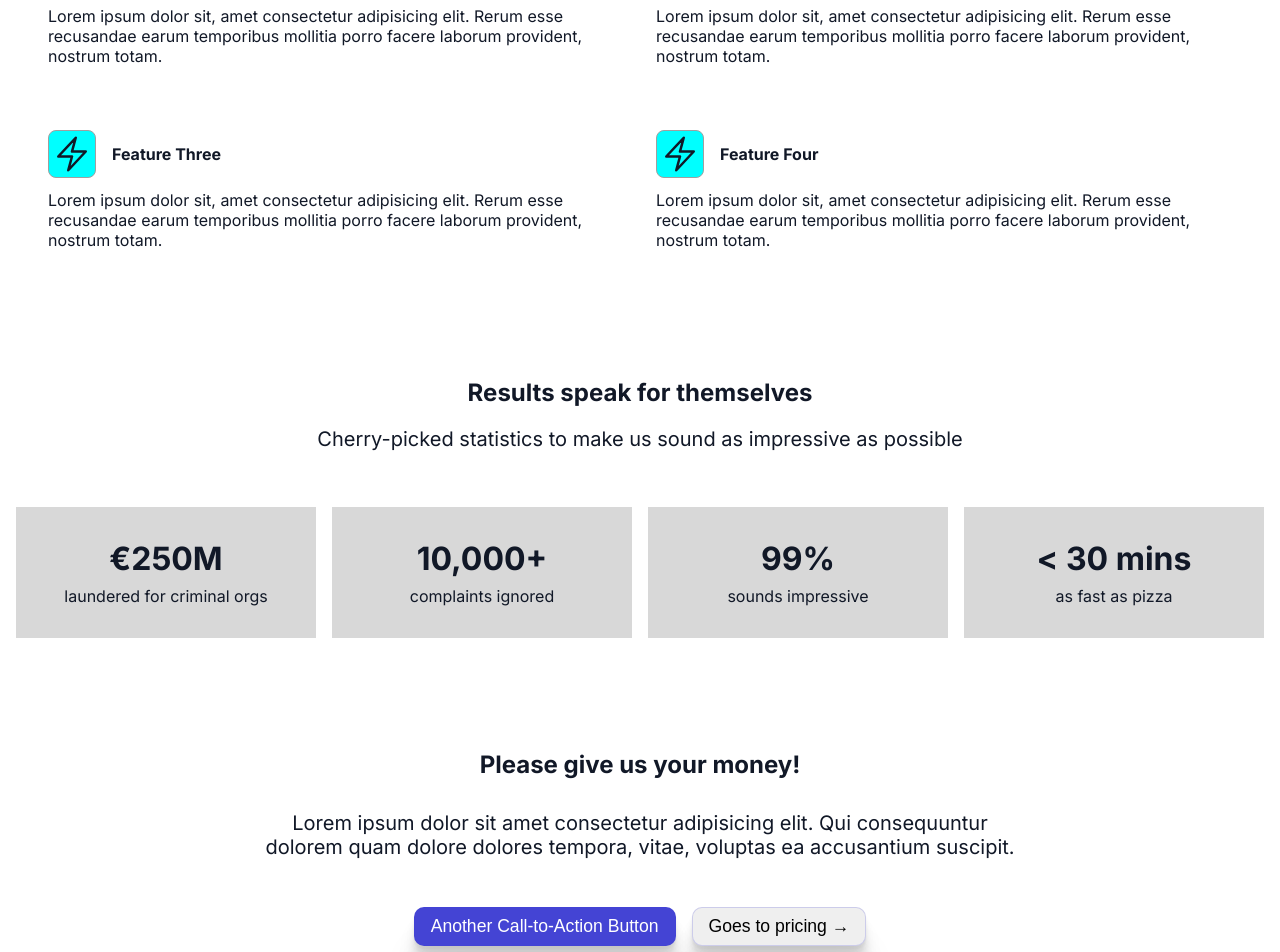
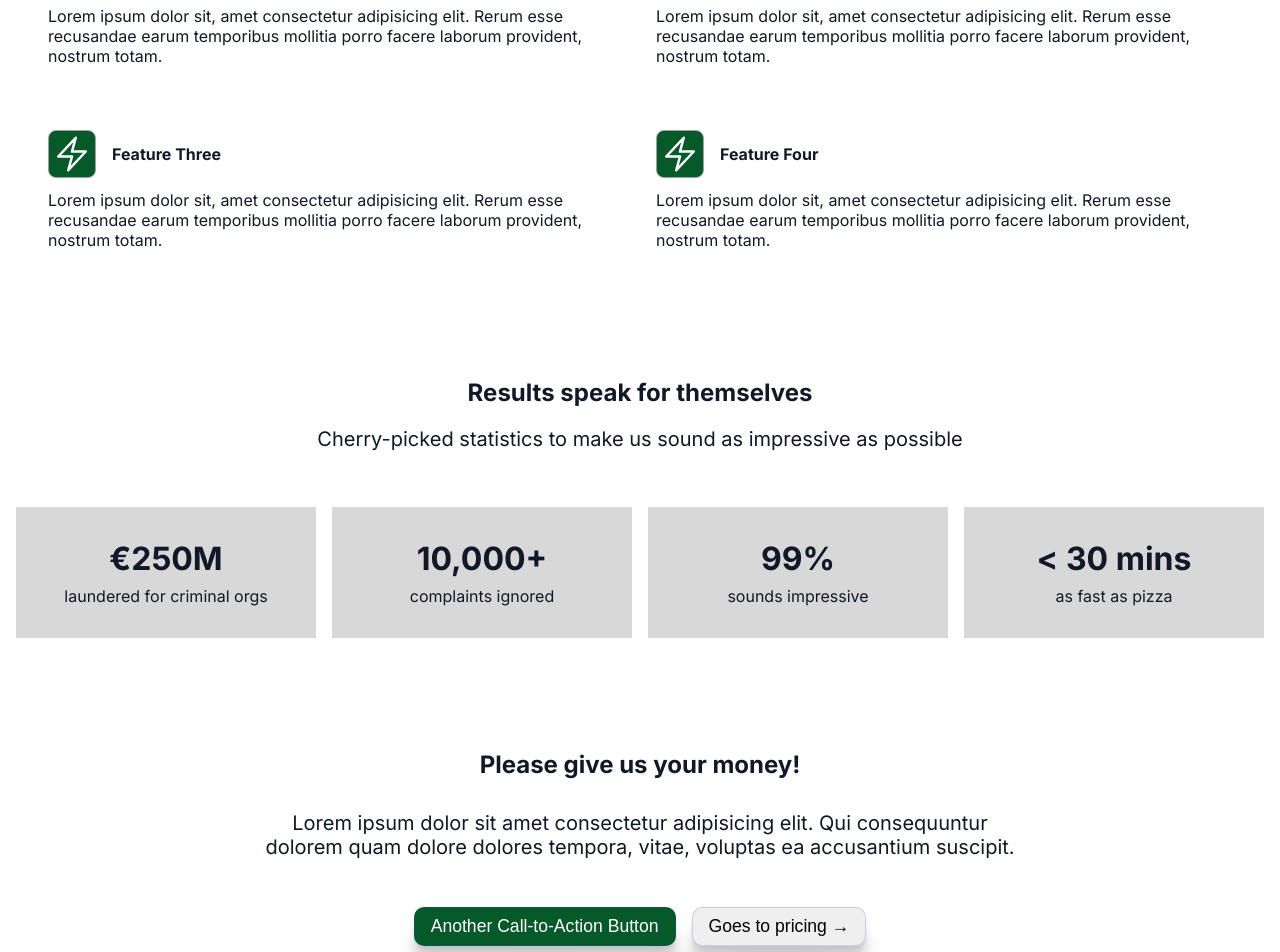
Before and after one commit to amazinglynormal/wut, a Next.js app: page / in a window 1280 px wide. Shown: the part 1380-2332 px from the top of the page. Built offline with nearby package versions, Linux system fonts and the light colour scheme.

Commit message:
Make primary UI color green

```diff
--- a/app/cta-section/CTASection.module.css
+++ b/app/cta-section/CTASection.module.css
@@ -39,7 +39,7 @@
 }
 
 .primaryButton {
-  background-color: rgb(68, 68, 212);
+  background-color: rgb(6, 90, 41);
   color: white;
 }
 
--- a/app/feature-section/FeatureSection.module.css
+++ b/app/feature-section/FeatureSection.module.css
@@ -29,7 +29,7 @@
 
 .svgContainer {
   border: 1px solid rgb(160, 160, 160);
-  background-color: aqua;
+  background-color: rgb(6, 90, 41);
   border-radius: 8px;
   width: 3rem;
   height: 3rem;
@@ -42,6 +42,7 @@
 .svg {
   height: 2.5rem;
   width: 2.5rem;
+  color: white;
 }
 
 .dd {
```
Also changed, not shown: app/hero-section/HeroSection.module.css.
